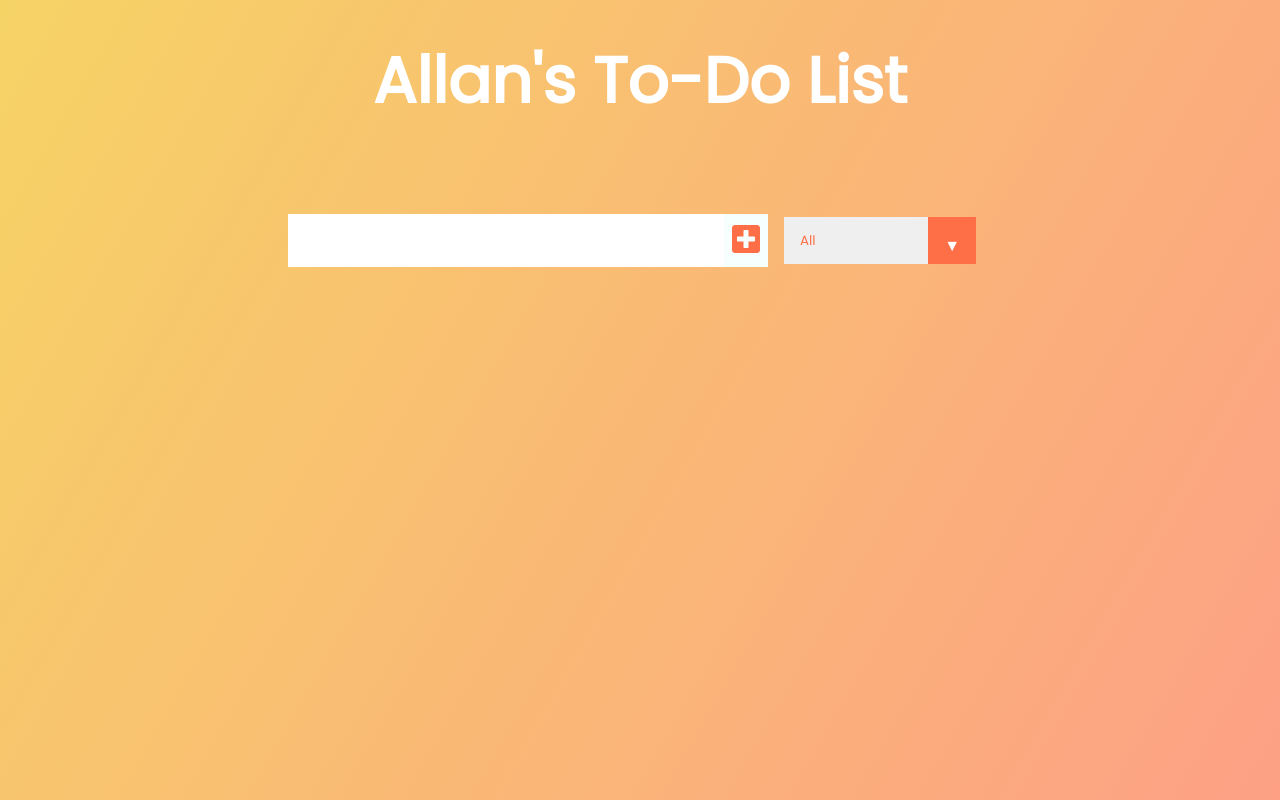
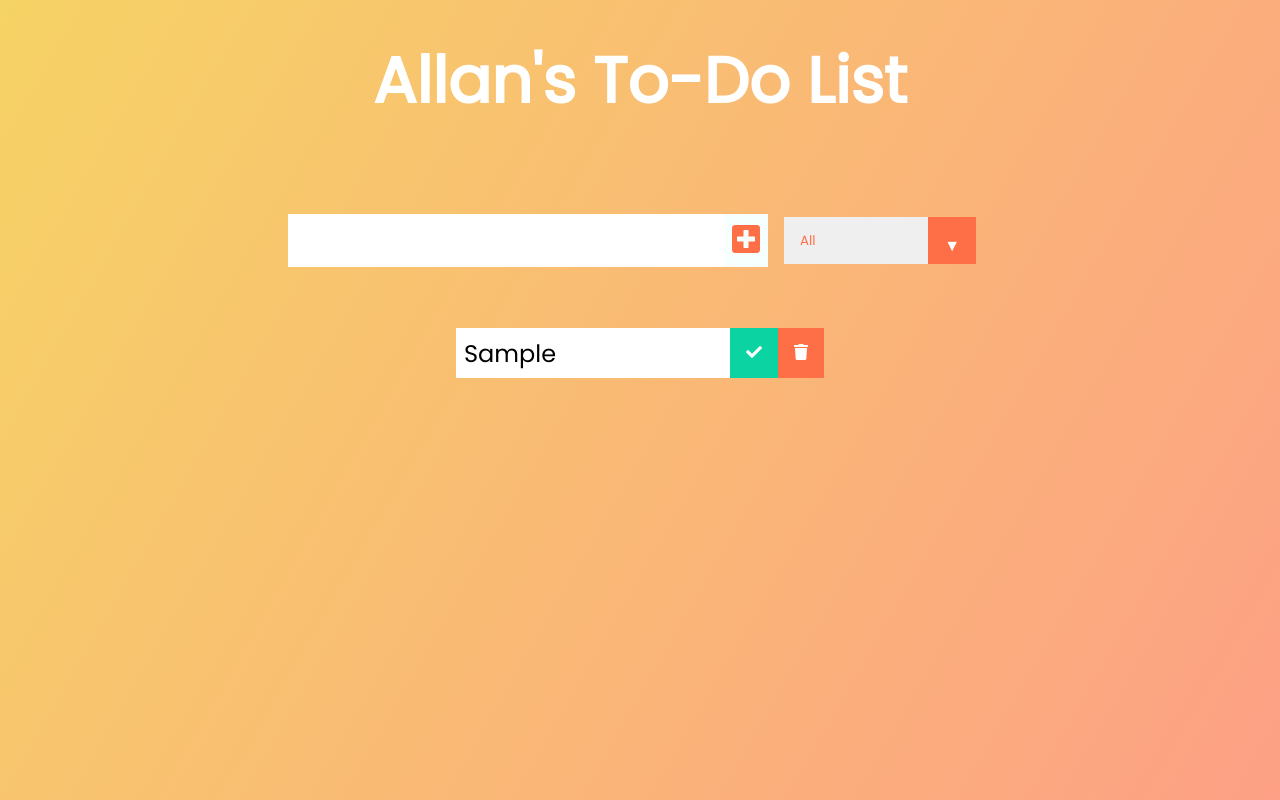
Before and after one commit to allanviguilla/todo-list, a React (Create React App) app: page / in a window 1280 px wide. Both pictures are taken after typing "Sample" into the empty fields and a click on the button 746 px from the left and 240 px from the top of the page. Built offline with nearby package versions, Linux system fonts and the light colour scheme.

Commit message:
add state, props, functionalilty to components

```diff
--- a/src/App.js
+++ b/src/App.js
@@ -13,7 +13,7 @@
         <h1>Allan's To-Do List</h1>
       </header>
       <Form todos={todos} setTodos={setTodos} inputText={inputText} setInputText={setInputText} />
-      <ToDoList />
+      <ToDoList todos={todos} setTodos={setTodos} />
     </div>
   );
 }
--- /dev/null
+++ b/src/components/todo.js
@@ -0,0 +1,29 @@
+import React from 'react';
+
+const Todo = ({ text, todo, todos, setTodos }) => {
+    //Add component logic
+    const deleteHandler = () => {
+        setTodos(todos.filter(el => el.id !== todo.id));
+    };
+
+    const completeHandler = () => {
+        setTodos(todos.map((item) => {
+            if (item.id === todo.id) {
+                return {
+                    ...item, completed: !item.completed
+                }
+            }
+            return item;
+        }));
+    };
+
+    return (
+        <div className="todo">
+            <li className={`todo-item ${todo.completed ? 'completed' : ""}`}>{text}</li>
+            <button onClick={completeHandler} className="complete-btn"><i className="fas fa-check"></i></button>
+            <button onClick={deleteHandler} className="trash-btn"><i className="fas fa-trash"></i></button>
+        </div>
+    );
+};
+
+export default Todo;
--- a/src/components/todolist.js
+++ b/src/components/todolist.js
@@ -1,9 +1,18 @@
 import React from 'react';
+//Import Components
+import Todo from './todo';
 
-const ToDoList = () => {
+const ToDoList = ({ todos, setTodos }) => {
+    //Add component logic
+    //console.log(todos);
+
     return (
         <div className="todo-container">
-            <ul className="todo-list"></ul>
+            <ul className="todo-list">
+                {todos.map((todo) => (
+                    <Todo key={todo.id} text={todo.text} todo={todo} todos={todos} setTodos={setTodos} />
+                ))}
+            </ul>
         </div>
     );
 };
```
